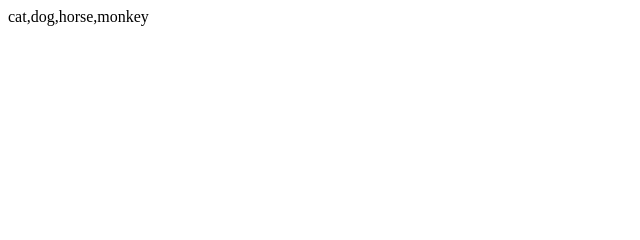
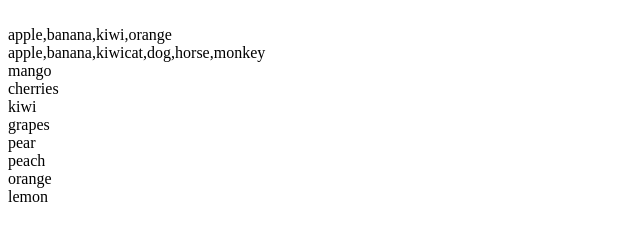
Before and after one commit to brunomairey/CFLMS-JS-day01-MaireyGora, a plain HTML site: page Intermediate.html in a window 1280 px wide. Shown: the whole page, without its empty margins (0-640 px from the left). Drawn offline with Linux system fonts and the light colour scheme.

Commit message:
intermediate exercise finished

```diff
--- a/Intermediate.html
+++ b/Intermediate.html
@@ -11,9 +11,9 @@
 
 	fruits = ["apple", "banana", "kiwi"];
 	fruits.push( "orange");
-	//document.write("\n"+"\n"+fruits)
+	document.write("<br>"+fruits)
 	fruits.pop();
-	//document.write("\n"+fruits)
+	document.write("<br>"+fruits)
 
 	animals = ["monkey","horse","dog"];
 	//document.write(animals)
@@ -24,6 +24,15 @@
 	animals.unshift("cat");
 	document.write(animals);
 
+	var fruit_string="mango/cherries/kiwi/grapes/pear/peach/orange/lemon";
+
+	fruits2=new Array();
+	fruits2=fruit_string.split("/");
+	console.log(fruits2.join("\n"))
+	document.write("<br>")
+	document.write(fruits2.join("<br>"))
+
+
 </script>
 
 
```
